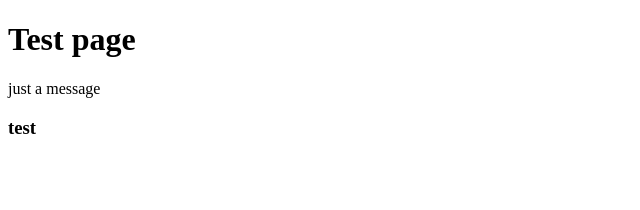
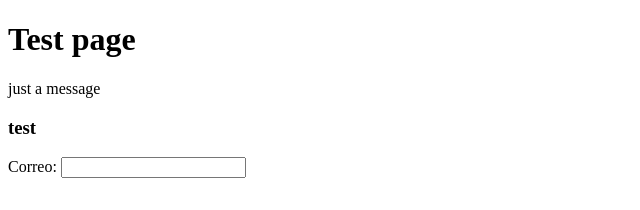
Before and after one commit to mjrodriguezl1982/ejemplo-git, a plain HTML site: page index.html in a window 1280 px wide. Shown: the whole page, without its empty margins (0-640 px from the left). Drawn offline with Linux system fonts and the light colour scheme.

Commit message:
add email

```diff
--- a/index.html
+++ b/index.html
@@ -9,5 +9,8 @@
     <h1>Test page</h1>
     <p>just a message</p>
     <h3>test</h3>
+    <form action="" method="post">
+        Correo: <input type="email" name="correo" id="correo">
+    </form>
 </body>
 </html>
```
